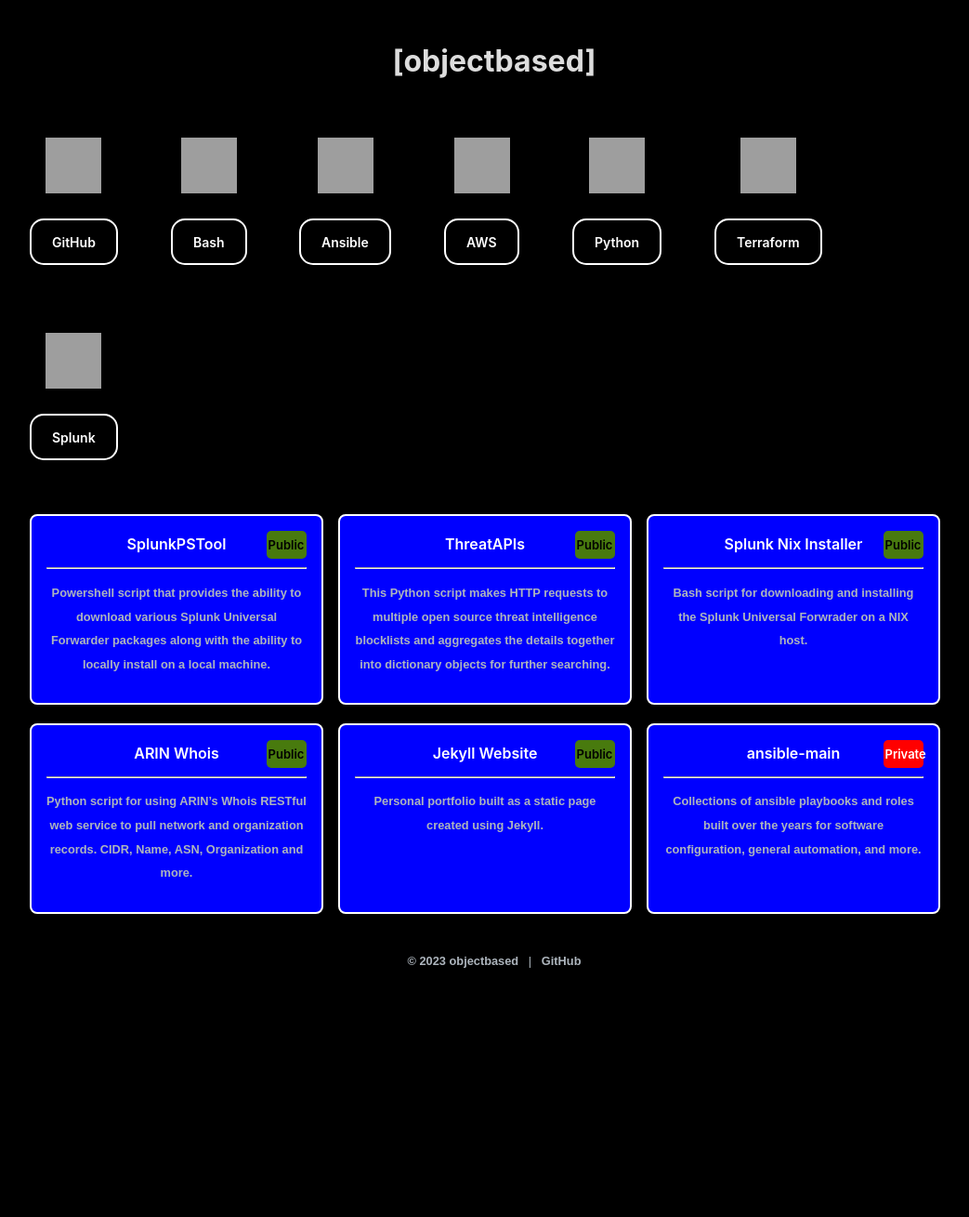
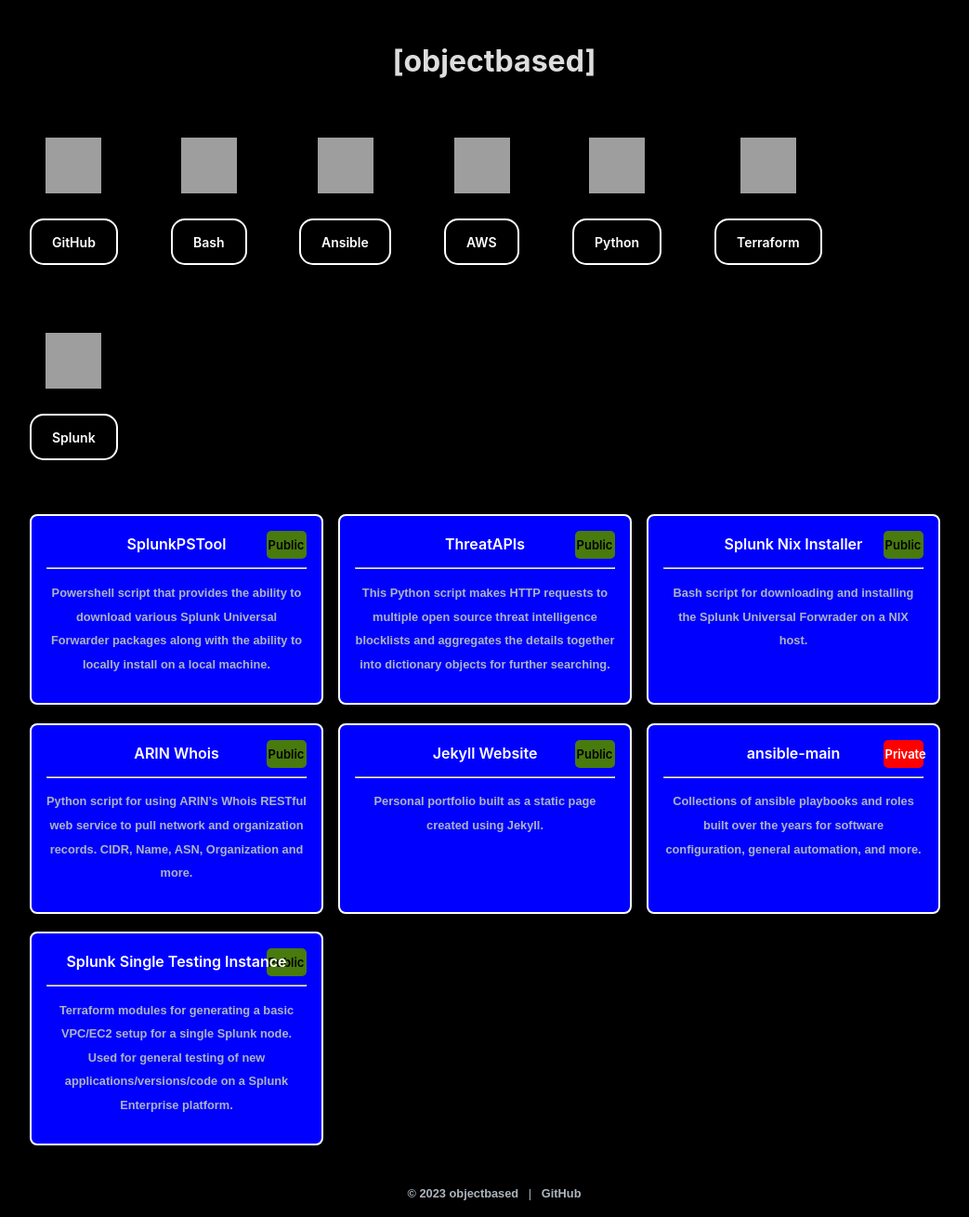
Before and after one commit to objectbased/personal_jekyll_website, a Jekyll site: the page built from index.md, in a window 1280 px wide, cut to the strip 0-1309 px from the top of the page. Shown: the whole strip at 93% size, without its empty margins (108-1151 px from the left). Built offline with Jekyll 4.4.1, drawn with Linux system fonts in a browser that asks for light colours; before the commit the page ends 1059 px from its top, so only the background shows below that; grey boxes are pictures that could not be loaded.

Commit message:
Adding splunk tf repo
Adding splunk tf repo

```diff
--- a/_data/home.yml
+++ b/_data/home.yml
@@ -35,6 +35,12 @@
     desc: Collections of ansible playbooks and roles built over the years for software configuration, general automation, and more.
     access: Private
 
+  - title: Splunk Single Testing Instance
+    url: https://github.com/objectbased/splunk-terraform
+    tag: terraform
+    desc: Terraform modules for generating a basic VPC/EC2 setup for a single Splunk node. Used for general testing of new applications/versions/code on a Splunk Enterprise platform.
+    access: Public
+
 footer_entries:
   - title: GitHub
     url: https://github.com/objectbased
```
